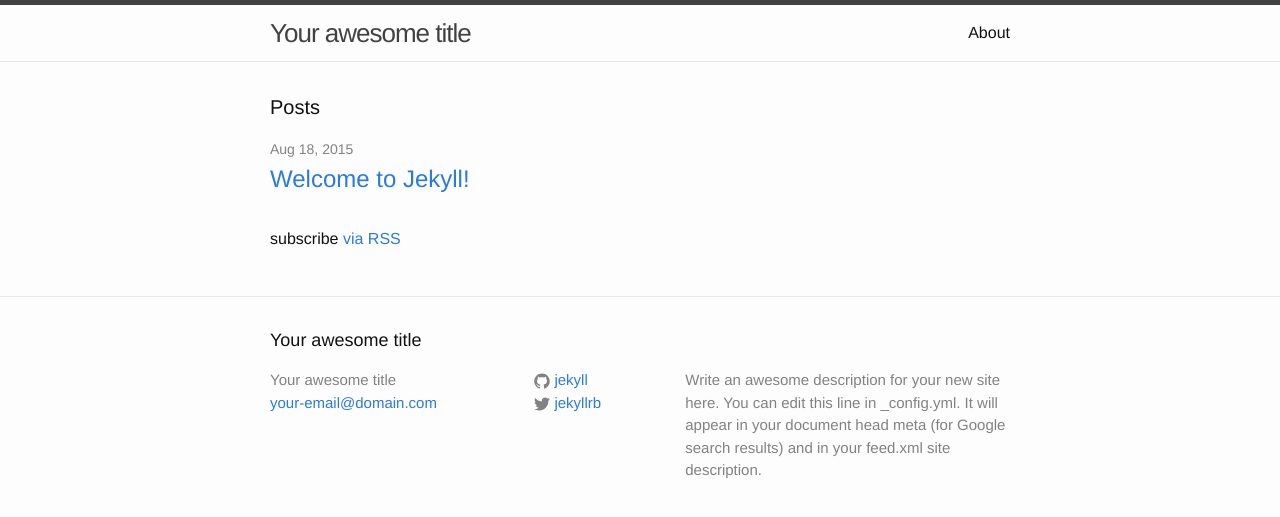
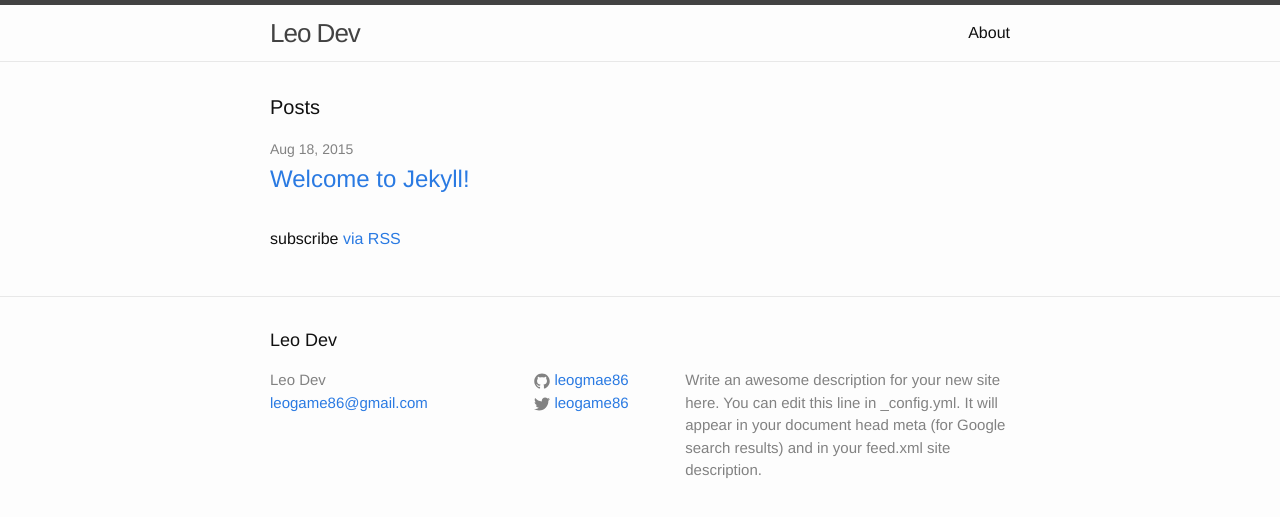
Before and after one commit to leanfj/leanfj.github.io, a Jekyll site: the page built from blog/index.html, in a window 1280 px wide. Shown: the top 517 px of the page. Built offline with Jekyll 4.4.1, drawn with Linux system fonts in a browser that asks for light colours.

Commit message:
Update config

```diff
--- a/blog/_config.yml
+++ b/blog/_config.yml
@@ -1,14 +1,14 @@
 # Site settings
-title: Your awesome title
-email: your-email@domain.com
+title: Leo Dev
+email: leogame86@gmail.com
 description: > # this means to ignore newlines until "baseurl:"
   Write an awesome description for your new site here. You can edit this
   line in _config.yml. It will appear in your document head meta (for
   Google search results) and in your feed.xml site description.
 baseurl: "" # the subpath of your site, e.g. /blog/
-url: "http://yourdomain.com" # the base hostname & protocol for your site
-twitter_username: jekyllrb
-github_username:  jekyll
+url: "http://leogmae86.github.io/blog" # the base hostname & protocol for your site
+twitter_username: leogame86
+github_username:  leogmae86
 
 # Build settings
 markdown: kramdown
```
